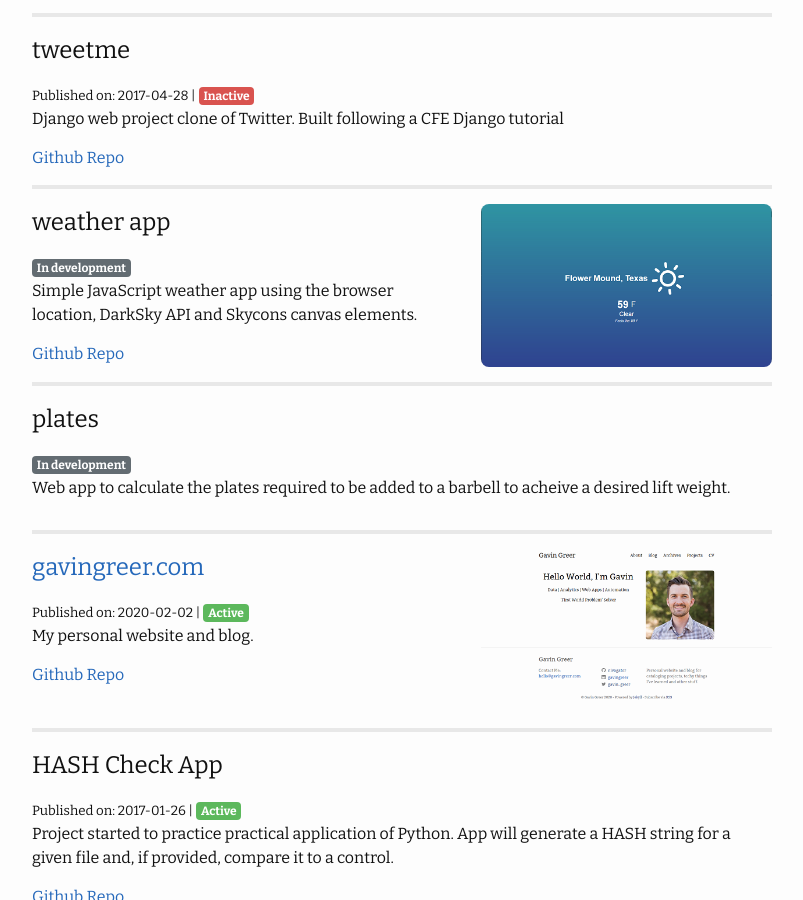
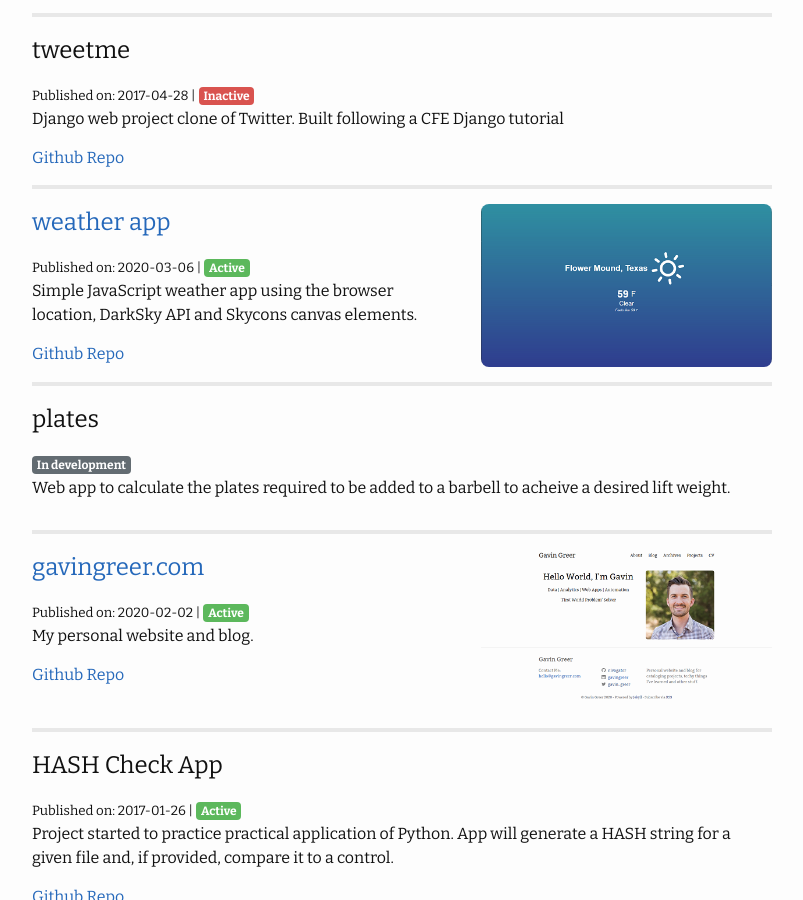
Before and after one commit to nivagator/personal-site, a Jekyll site: the page built from projects.html, in a window 1280 px wide and 900 px high, scrolled down 732 px. Shown: the whole window, without its empty margins (238-1041 px from the left). Built offline with Jekyll 4.4.1, drawn with Linux system fonts in a browser that asks for light colours.

Commit message:
change wxapp to active on projects page and update preview image

```diff
--- a/_data/projects.yml
+++ b/_data/projects.yml
@@ -45,9 +45,11 @@
   description: Django web project clone of Twitter. Built following a CFE Django tutorial
   repo: tweetme
 - name: weather app
-  status: in development
+  status: active
+  publish-date: 2020-03-06
   description: Simple JavaScript weather app using the browser location, DarkSky API and Skycons canvas elements.
   image: wxapp.png
+  url: https://gavingreer.com/wx/
   repo: wxapp
 - name: plates
   status: in development
```
Also changed, not shown: assets/img/wxapp.png.
